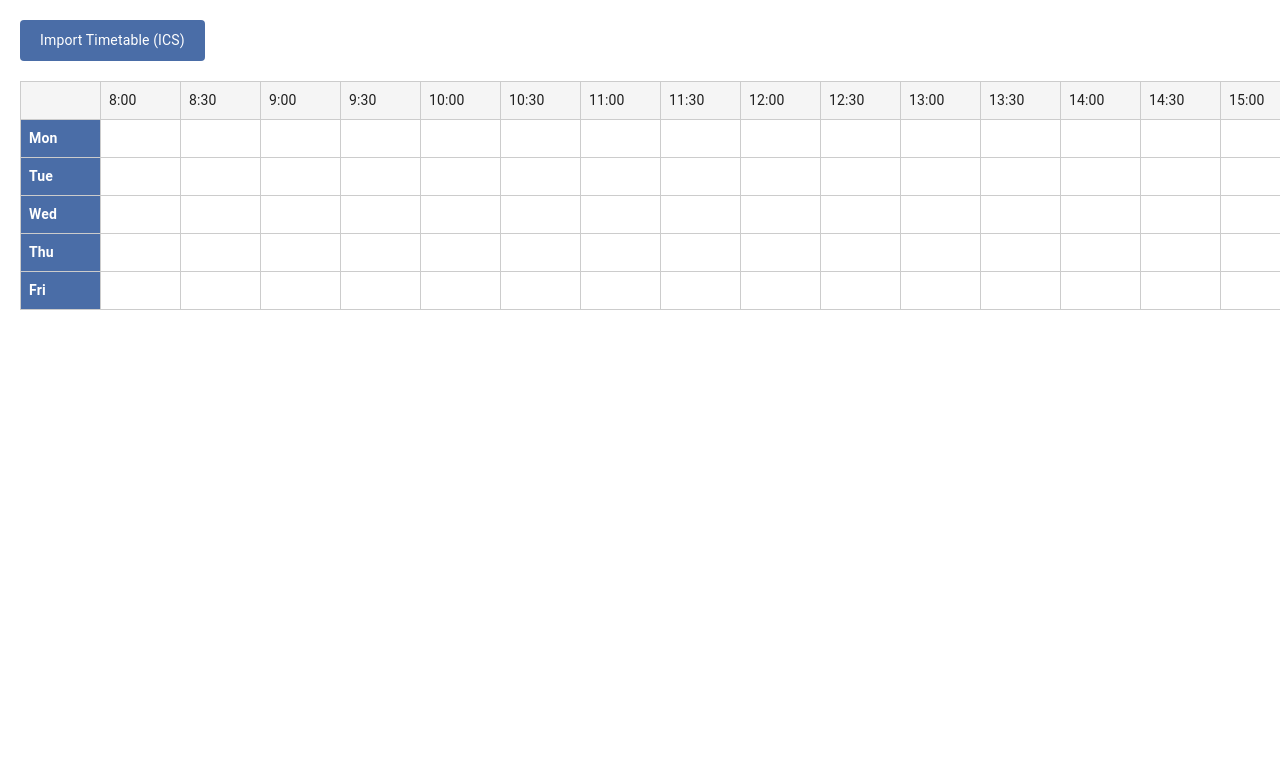
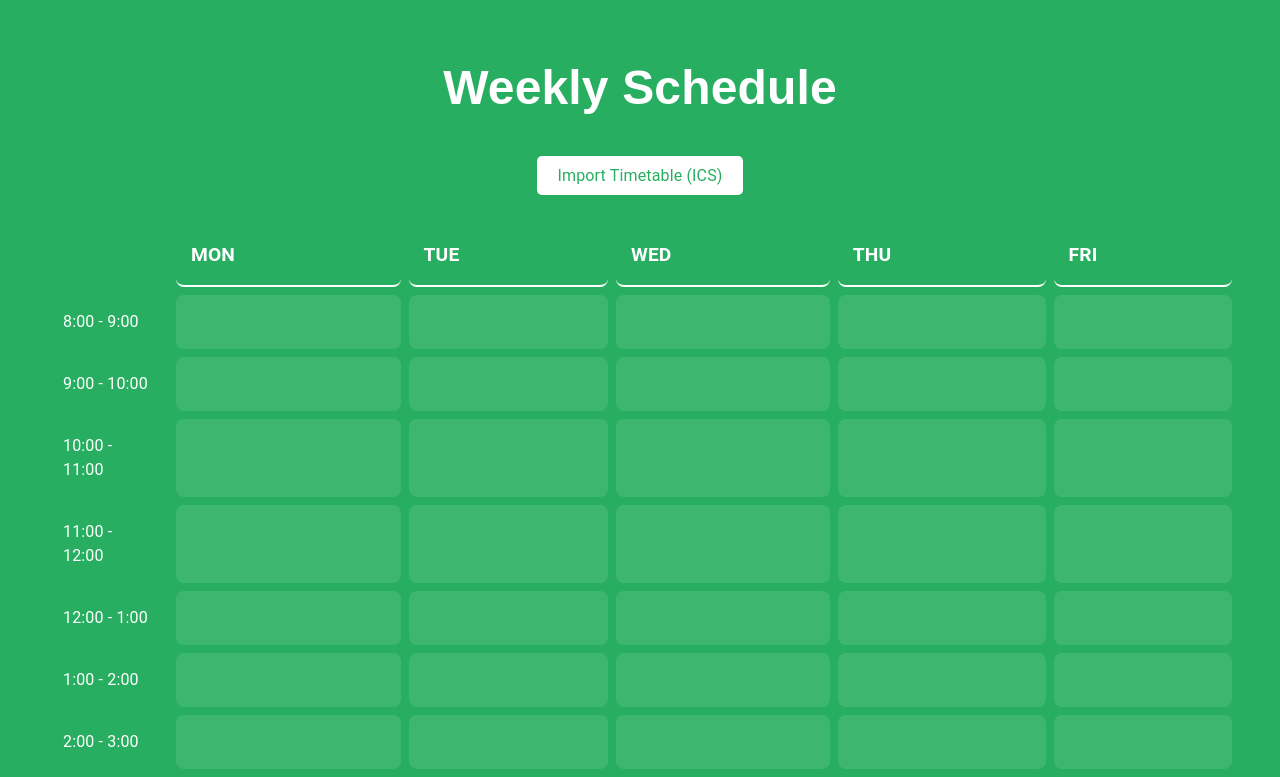
Before and after one commit to moakal/weather, a React (Create React App) app: page / in a window 1280 px wide. Shown: the top 777 px of the page. Built offline with nearby package versions, Linux system fonts and the light colour scheme.

Commit message:
changed the styling to match the figma style

```diff
--- a/src/components/Timetable.css
+++ b/src/components/Timetable.css
@@ -1,12 +1,20 @@
 .timetable-container {
     padding: 20px;
-    overflow-x: auto;
+    background-color: #27ae60;
+    min-height: 100vh;
+}
+
+.timetable-header {
+    color: white;
+    text-align: center;
+    font-size: 3rem;
+    margin-bottom: 40px;
+    font-family: Arial, sans-serif;
 }
 
 .import-button-container {
-    margin-bottom: 20px;
-    display: flex;
-    gap: 10px;
+    text-align: center;
+    margin-bottom: 30px;
 }
 
 .file-input {
@@ -14,71 +22,131 @@
 }
 
 .import-button {
-    display: inline-block;
+    background-color: white;
+    color: #27ae60;
     padding: 10px 20px;
-    background-color: #4a6da7;
-    color: white;
-    border-radius: 4px;
+    border-radius: 5px;
     cursor: pointer;
-    font-size: 14px;
-}
-
-.import-button:hover {
-    background-color: #3c5a8c;
 }
 
 .clear-button {
-    padding: 10px 20px;
-    background-color: #dc3545;
+    background-color: #e74c3c;
     color: white;
     border: none;
-    border-radius: 4px;
+    padding: 10px 20px;
+    border-radius: 5px;
+    margin-left: 10px;
     cursor: pointer;
-    font-size: 14px;
-}
-
-.clear-button:hover {
-    background-color: #c82333;
 }
 
 .timetable {
-    border-collapse: collapse;
     width: 100%;
-    min-width: 1000px;
-    background-color: white;
+    max-width: 1200px;
+    margin: 0 auto;
+    border-spacing: 8px;
+    border-collapse: separate;
 }
 
 .timetable th,
 .timetable td {
-    border: 1px solid #ccc;
-    padding: 8px;
+    padding: 15px;
     text-align: left;
-    font-size: 14px;
-    min-width: 80px;
+    border-radius: 8px;
 }
 
-.timetable th {
-    background-color: #f5f5f5;
+.time-cell {
+    color: white;
+    width: 120px;
+    text-align: left;
     font-weight: normal;
 }
 
 .day-cell {
-    background-color: #4a6da7;
     color: white;
-    font-weight: bold;
-    width: 50px;
+    font-size: 1.2em;
+    text-align: center;
+    padding: 15px !important;
+    border-bottom: 2px solid white;
 }
 
-.event-cell {
-    background-color: #e6f3ff;
+/* Empty cell styling */
+.empty-cell {
+    background-color: rgba(255, 255, 255, 0.1);
+    border-radius: 8px;
 }
 
+/* Event content styling */
 .event-content {
-    font-size: 12px;
-    line-height: 1.3;
+    padding: 15px;
+    border-radius: 8px;
+    height: 100%;
+    font-size: 0.9em;
+}
+
+/* Event type colors */
+.event-content.light-blue {
+    background-color: #b2ebf2;
+    color: #01579b;
+}
+
+.event-content.orange {
+    background-color: #ffcc80;
+    color: #e65100;
+}
+
+.event-content.yellow {
+    background-color: #fff59d;
+    color: #f57f17;
+}
+
+.event-content.purple {
+    background-color: #e1bee7;
+    color: #4a148c;
+}
+
+.event-content.pink {
+    background-color: #f8bbd0;
+    color: #880e4f;
+}
+
+.event-content.green {
+    background-color: #c8e6c9;
+    color: #1b5e20;
+}
+
+/* Special rows that span all columns */
+.lunch-break {
+    background-color: #1a237e;
+    color: white;
+    text-align: center;
+    font-weight: bold;
+    font-size: 1.2em;
+}
+
+.rest-time {
+    background-color: #1a237e;
+    color: white;
+    text-align: center;
+    font-weight: bold;
+    font-size: 1.2em;
+}
+
+.program-check {
+    background-color: white;
+    color: #333;
+    text-align: center;
+    font-size: 1.2em;
+}
+
+.projects {
+    background-color: #e8f5e9;
+    color: #333;
+    text-align: center;
+    font-size: 1.2em;
 }
 
 .location {
+    font-size: 12px;
+    margin-top: 4px;
     color: #666;
-    margin-top: 4px;
 }
--- a/src/components/Timetable.js
+++ b/src/components/Timetable.js
@@ -17,30 +17,47 @@ const Timetable = () => {
 	}, [events]);
 
 	const times = [
-		"8:00",
-		"8:30",
-		"9:00",
-		"9:30",
-		"10:00",
-		"10:30",
-		"11:00",
-		"11:30",
-		"12:00",
-		"12:30",
-		"13:00",
-		"13:30",
-		"14:00",
-		"14:30",
-		"15:00",
-		"15:30",
-		"16:00",
-		"16:30",
-		"17:00",
-		"17:30",
-		"18:00",
+		"8:00 - 9:00",
+		"9:00 - 10:00",
+		"10:00 - 11:00",
+		"11:00 - 12:00",
+		"12:00 - 1:00",
+		"1:00 - 2:00",
+		"2:00 - 3:00",
+		"3:00 - 4:00",
+		"4:00 - 5:00",
+		"5:00 - 6:00",
+		"6:00 - 7:00",
+		"7:00 - 8:00",
+		"8:00 - 9:00",
+		"9:00 - 10:00",
+		"10:00 - 11:00",
+		"11:00 - 12:00",
 	];
 
-	const days = ["Mon", "Tue", "Wed", "Thu", "Fri"];
+	const days = ["MON", "TUE", "WED", "THU", "FRI"];
+
+	// Available colors for events
+	const eventColors = [
+		"light-blue",
+		"orange",
+		"yellow",
+		"purple",
+		"pink",
+		"green",
+	];
+
+	// Get consistent color based on module name
+	const getEventStyle = (module) => {
+		if (!module) return "";
+
+		// Use sum of character codes to create consistent color
+		let sum = 0;
+		for (let i = 0; i < module.length; i++) {
+			sum += module.charCodeAt(i);
+		}
+		return eventColors[sum % eventColors.length];
+	};
 
 	const handleFileUpload = (event) => {
 		const file = event.target.files[0];
@@ -59,20 +76,13 @@ const Timetable = () => {
 					return {
 						day: startDate
 							.toLocaleDateString("en-US", { weekday: "short" })
-							.slice(0, 3),
-						startTime: startDate.toLocaleTimeString("en-US", {
-							hour: "2-digit",
-							minute: "2-digit",
-							hour12: false,
-						}),
-						endTime: event.endDate.toJSDate().toLocaleTimeString("en-US", {
-							hour: "2-digit",
-							minute: "2-digit",
-							hour12: false,
-						}),
+							.slice(0, 3)
+							.toUpperCase(),
+						startTime: `${startDate.getHours()}:00`,
+						endTime: `${event.endDate.toJSDate().getHours()}:00`,
 						module: event.summary,
-						location: event.location || "No location specified",
-						type: event.description || "No type specified",
+						location: event.location || "",
+						type: event.description || "",
 					};
 				});
 
@@ -96,13 +106,38 @@ const Timetable = () => {
 	};
 
 	const getEventForTimeSlot = (day, time) => {
+		const [startHour] = time.split(" - ");
 		return events.find(
-			(event) => event.day === day && event.startTime === time
+			(event) => event.day === day && event.startTime === startHour
+		);
+	};
+
+	const renderTimeSlot = (timeSlot) => {
+		return (
+			<tr key={timeSlot}>
+				<td className="time-cell">{timeSlot}</td>
+				{days.map((day) => {
+					const event = getEventForTimeSlot(day, timeSlot);
+					return (
+						<td key={`${day}-${timeSlot}`} className="empty-cell">
+							{event && (
+								<div className={`event-content ${getEventStyle(event.module)}`}>
+									<div>{event.module}</div>
+									{event.location && (
+										<div className="location">{event.location}</div>
+									)}
+								</div>
+							)}
+						</td>
+					);
+				})}
+			</tr>
 		);
 	};
 
 	return (
 		<div className="timetable-container">
+			<h1 className="timetable-header">Weekly Schedule</h1>
 			<div className="import-button-container">
 				<input
 					type="file"
@@ -123,37 +158,15 @@ const Timetable = () => {
 			<table className="timetable">
 				<thead>
 					<tr>
-						<th></th>
-						{times.map((time) => (
-							<th key={time}>{time}</th>
+						<th className="time-cell"></th>
+						{days.map((day) => (
+							<th key={day} className="day-cell">
+								{day}
+							</th>
 						))}
 					</tr>
 				</thead>
-				<tbody>
-					{days.map((day) => (
-						<tr key={day}>
-							<td className="day-cell">{day}</td>
-							{times.map((time) => {
-								const event = getEventForTimeSlot(day, time);
-								return (
-									<td
-										key={`${day}-${time}`}
-										className={event ? "event-cell" : ""}
-									>
-										{event && (
-											<div className="event-content">
-												<div>{event.module}</div>
-												<div className="location">
-													Location: {event.location}
-												</div>
-											</div>
-										)}
-									</td>
-								);
-							})}
-						</tr>
-					))}
-				</tbody>
+				<tbody>{times.map(renderTimeSlot)}</tbody>
 			</table>
 		</div>
 	);
```
